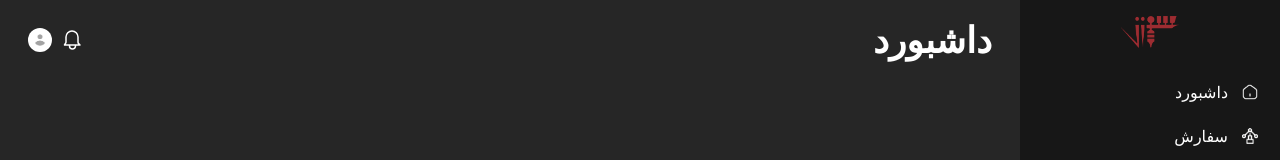
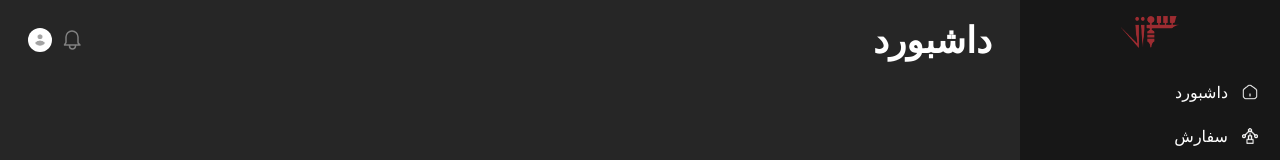
Before and after one commit to X-Mohsen/Soozan-Angular-Example, an Angular app: page / in a window 1280 px wide. Shown: the top 160 px of the page. Built offline with nearby package versions, Linux system fonts and the light colour scheme.

Commit message:
added dashboard-page & fixed icon color in navbar

```diff
--- /dev/null
+++ b/src/app/pages/dashboard-page/dashboard-page.component.html
@@ -0,0 +1 @@
+<p>dashboard-page works!</p>
--- a/src/app/pages/index.ts
+++ b/src/app/pages/index.ts
@@ -0,0 +1 @@
+export * from './dashboard-page/dashboard-page.component';
--- a/src/app/shared/navbar/navbar.component.html
+++ b/src/app/shared/navbar/navbar.component.html
@@ -19,7 +19,7 @@
       class="w-6 h-6 rounded-full items-center justify-center cursor-pointer hidden sm:flex"
     >
       <img
-        class="rounded-full w-6 h-6"
+        class="rounded-full w-6 h-6 brightness-[0.5]"
         src="/icons/icon-bell.svg"
         alt="Bell Icon"
       />
```
Also changed, not shown: src/app/pages/dashboard-page/dashboard-page.component.ts (added, +9 -0 lines), src/app/pages/dashboard-page/dashboard-page.component.scss (added), 1 other file (tests, documents, lock files or other folders).
